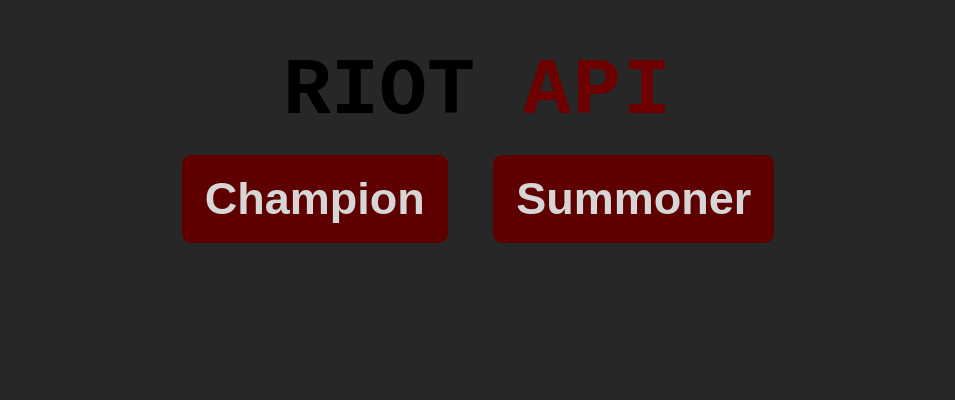
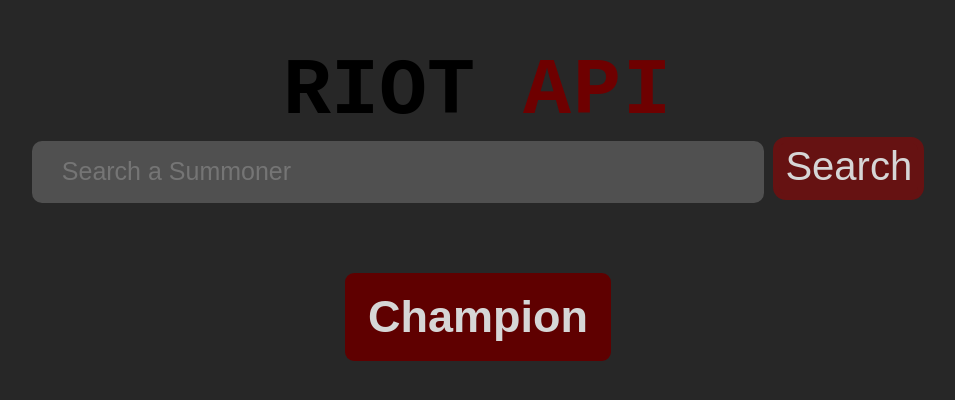
Before and after one commit to IsaackEz/RiotAPI, a website: page views/index.htm in a window 1280 px wide. Shown: the part 250-650 px from the top of the page, without its empty margins (162-1117 px from the left). Drawn offline with Linux system fonts and the light colour scheme.

Commit message:
update interface

```diff
--- a/views/index.htm
+++ b/views/index.htm
@@ -30,6 +30,36 @@
 			font-family: 'Courier New', Courier, monospace;
 		}
 
+		.btn {
+			border: 6px solid rgb(102, 18, 18);
+			border-radius: 9px;
+			background: rgb(102, 18, 18);
+			padding-bottom: 5px;
+			border-radius: 13px;
+			cursor: pointer;
+			font-size: 40px;
+			transition: 0.4s;
+		}
+
+		.btn:focus {
+			outline: none;
+		}
+
+		.btn:active {
+			border: 6px solid rgb(105, 35, 35);
+			background: rgb(105, 35, 35);
+			transition: 0.4s;
+		}
+
+		.btn a {
+			color: rgb(214, 214, 214);
+			text-decoration: none;
+			font-weight: 450;
+		}
+		.btn a:active {
+			font-weight: 450;
+			color: rgb(3, 3, 3);
+		}
 		.form-group {
 			position: static;
 			text-align: center;
@@ -68,7 +98,7 @@
 			font-size: 45px;
 			font-family: sans-serif;
 			transition: 0.4s;
-			margin: 18px;
+			margin-top: 70px;
 		}
 
 		.champions:focus {
@@ -120,12 +150,21 @@
 		<div>
 			<h1 class="title">RIOT <span class="title-color">API</span></h1>
 		</div>
+		<form action="/riot/">
+			<div class="form-group">
+				<input
+					class="search-text"
+					type="text"
+					name="search"
+					id="search-bar"
+					placeholder="Search a Summoner"
+				/>
+				<button type="submit" class="btn"><a>Search</a></button>
+			</div>
+		</form>
 		<div class="container">
-			<button class="btn champions">
+			<button type="submit" class="btn champions">
 				<a href="/riot/champions">Champion</a>
-			</button>
-			<button class="btn summoner">
-				<a href="/riot/summoner">Summoner</a>
 			</button>
 		</div>
 	</body>
```
Also changed, not shown: server.js (+34 -3 lines), views/champions.htm (+1 -3 lines), views/summoner.htm (+2 -2 lines).
